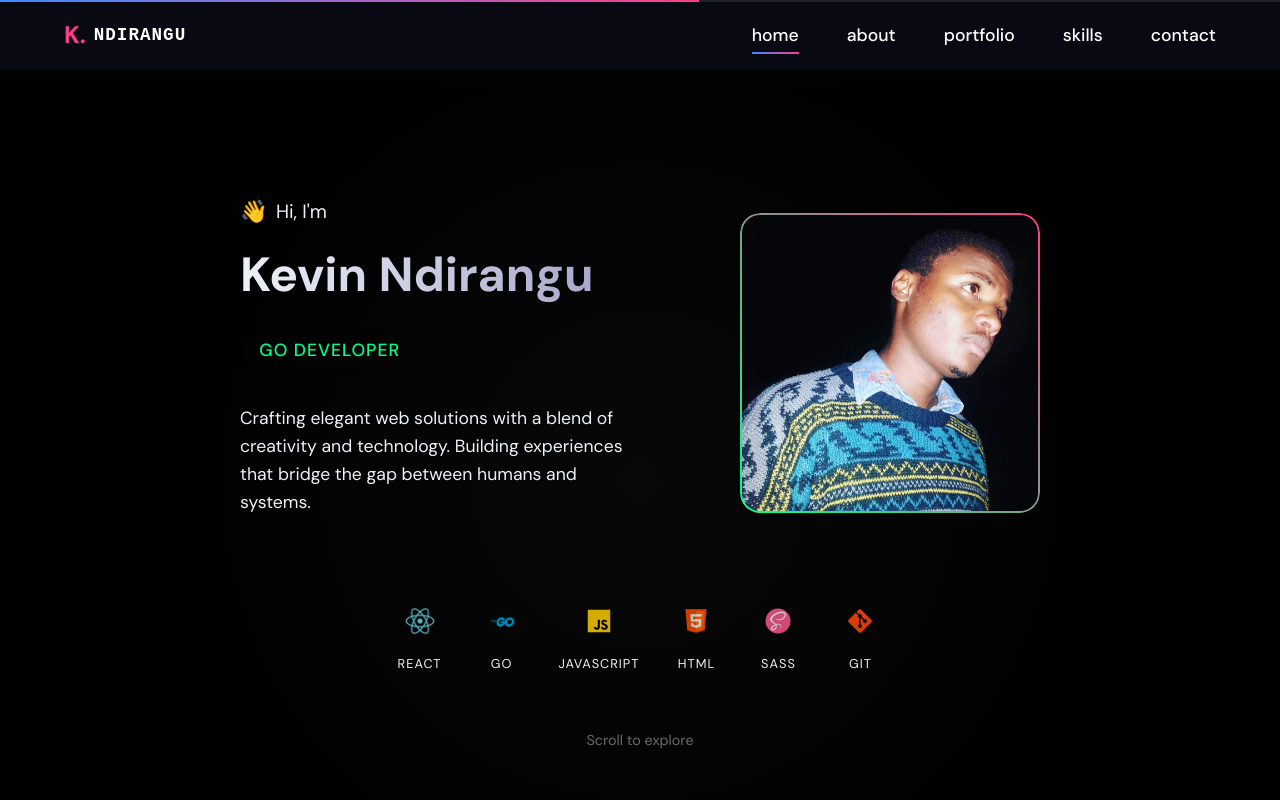
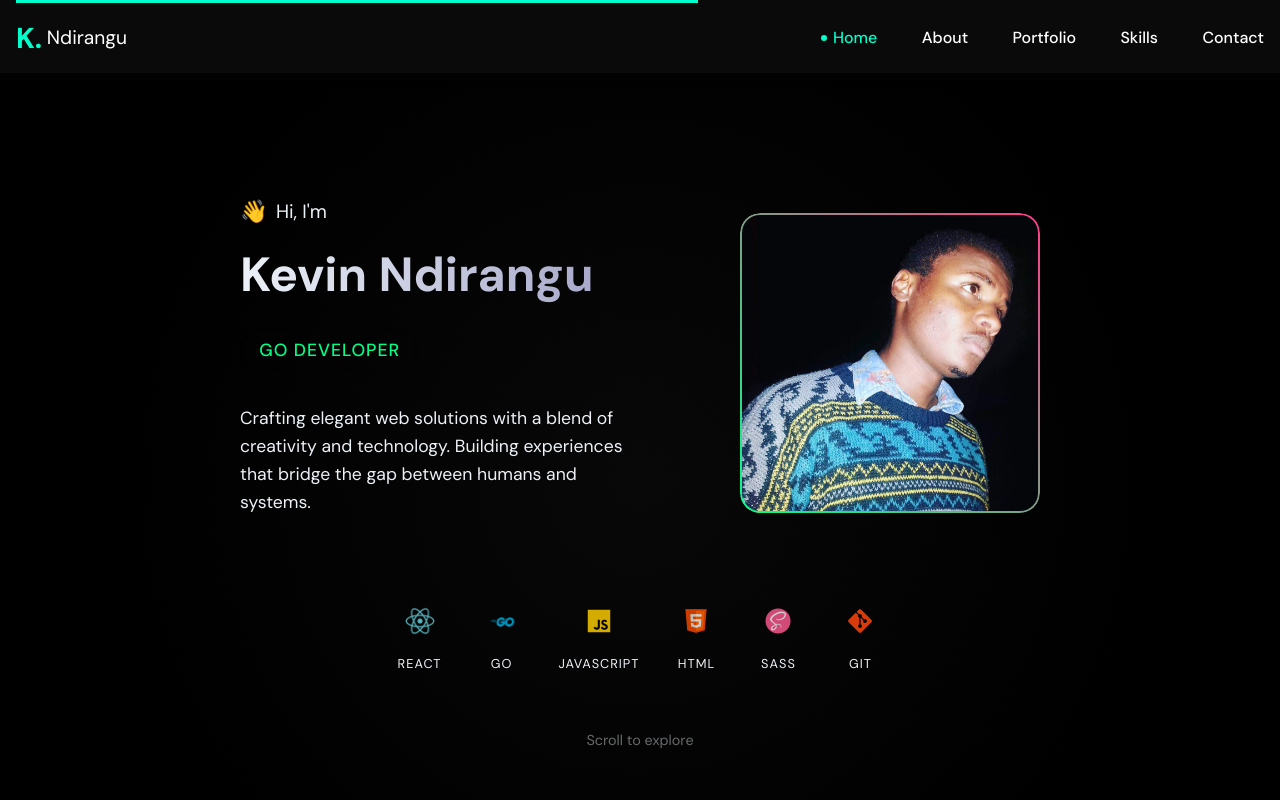
Before and after one commit to placcbo/portfolio-Kevin, a React (Vite) app: page / in a window 1280 px wide. Shown: the top 800 px of the page. Built offline with nearby package versions, Linux system fonts and the light colour scheme.

Commit message:
fixed the hamburger menu transition effect, previously it was lagging and there was a conflict in the style, had to change transition all to be specifically target the hamburger menu

```diff
--- a/src/Components/Navbar/Navbar.jsx
+++ b/src/Components/Navbar/Navbar.jsx
@@ -15,7 +15,6 @@ const Navbar = () => {
       const docHeight = document.documentElement.scrollHeight - window.innerHeight;
       const progress = (scrollTop / docHeight) * 100;
       setScrollProgress(progress);
-
 
       sections.forEach(section => {
         const element = document.getElementById(section);
@@ -38,7 +37,6 @@ const Navbar = () => {
       animate={{ y: 0, opacity: 1 }}
       transition={{ duration: 0.6 }}
     >
-      {/* Scroll Progress Indicator */}
       <div className="progress-indicator">
         <motion.div
           className="progress-bar"
@@ -49,7 +47,6 @@ const Navbar = () => {
       </div>
 
       <div className="navbar-content">
-        {/* Logo */}
         <motion.div
           className="navbar-logo"
           whileHover={{ scale: 1.1 }}
@@ -61,7 +58,6 @@ const Navbar = () => {
           </a>
         </motion.div>
 
-        {/* Desktop Navigation */}
         <ul className="desktop-nav">
           {sections.map((section) => (
             <motion.li
@@ -85,18 +81,16 @@ const Navbar = () => {
           ))}
         </ul>
 
-        {/* Mobile Menu Button */}
         <motion.button
           className="mobile-menu-button"
           onClick={() => setIsMenuOpen(!isMenuOpen)}
           whileHover={{ rotate: 90 }}
           whileTap={{ scale: 0.9 }}
         >
-          <span className="menu-icon"></span>
+          <span className={`menu-icon ${isMenuOpen ? 'active' : ''}`}></span>
         </motion.button>
       </div>
 
-      {/* Mobile Navigation Panel */}
       <AnimatePresence>
         {isMenuOpen && (
           <motion.div
--- a/src/Components/Navbar/Navbar.scss
+++ b/src/Components/Navbar/Navbar.scss
@@ -1,170 +1,94 @@
-// Developer Theme Colors
-$primary-color: #3d8aff;
-$secondary-color: #ff3d8a;
-$dark-bg: #0a0a14;
-$light-bg: #f5f5ff;
+// Navbar.scss
 
 .eclipse-navbar {
   position: fixed;
-
-
-
   top: 0;
   left: 0;
-  right: 0;
-  height: 70px;
+  width: 100%;
   z-index: 1000;
-  background: rgba(10, 10, 20, 0.7); // Visible background by default
-  transition: background 0.3s ease-in-out;
+  background: #0a0a0a;
+  color: white;
+  box-shadow: 0 2px 10px rgba(0, 0, 0, 0.4);
+  font-family: 'Segoe UI', Tahoma, Geneva, Verdana, sans-serif;
+  padding: 0 1rem;
 }
 
-// Progress Indicator (for scroll tracking)
 .progress-indicator {
-  position: fixed;
-  top: 0;
-  left: 0;
-  right: 0;
-  height: 2px;
-  background: rgba(255, 255, 255, 0.1);
-  z-index: 1001;
+  height: 3px;
+  background: transparent;
 
   .progress-bar {
-    height: 100%;
-    background: linear-gradient(90deg, $primary-color, $secondary-color);
+    height: 3px;
+    background: #00ffcc;
     width: 0%;
-    transition: width 0.3s ease-in-out;
   }
 }
 
-// Navbar Content (Glassmorphism Base)
 .navbar-content {
+  display: flex;
+  justify-content: space-between;
+  align-items: center;
+  height: 70px;
   position: relative;
-  display: flex;
-  align-items: center;
-  justify-content: space-between;
-  height: 100%;
-  padding: 0 var(--spacing-4);
-  background: rgba(10, 10, 20, 0.85);
-  backdrop-filter: blur(10px);
-  box-shadow: 0 2px 10px rgba(0, 0, 0, 0.3);
-  transition: background 0.3s ease-in-out;
-  overflow: visible; // Prevent clipping on large screens
-
-  @media (min-width: 1200px) {
-    padding: 0 var(--spacing-6);
-  }
-
-  @media (min-width: 1440px) {
-    padding: 0 10vw;
-  }
 }
 
-// Logo Section
 .navbar-logo {
   .logo-link {
+    text-decoration: none;
     display: flex;
     align-items: center;
-    text-decoration: none;
-    color: white;
-    font-weight: 700;
+    gap: 0.3rem;
 
     .logo-letter {
-      font-size: 1.5rem;
-      color: $secondary-color;
-      margin-right: 8px;
-      position: relative;
-
-      &::after {
-        content: "";
-        position: absolute;
-        bottom: -3px;
-        left: 0;
-        width: 100%;
-        height: 2px;
-        background: linear-gradient(90deg, $primary-color, $secondary-color);
-        transform: scaleX(0);
-        transform-origin: left;
-        transition: transform 0.3s ease-in-out;
-      }
+      font-size: 1.8rem;
+      font-weight: bold;
+      color: #00ffcc;
     }
 
     .logo-name {
-      font-size: 1.1rem;
-      text-transform: uppercase;
-      letter-spacing: 1px;
-      font-family: 'Courier New', monospace;
+      font-size: 1.2rem;
+      color: white;
     }
-  }
-
-  &:hover .logo-letter::after {
-    transform: scaleX(1);
   }
 }
 
 // Desktop Navigation
 .desktop-nav {
-  display: none; // Hidden by default for smaller screens
-  gap: 2.5rem;
   list-style: none;
-  margin: 0;
-  padding: 0;
-
-  @media (min-width: 769px) {
-    display: flex;
-  }
-
-  @media (min-width: 1200px) {
-    gap: 3rem;
-  }
-
-  @media (min-width: 1440px) {
-    gap: 4rem;
-  }
+  display: flex;
+  gap: 2rem;
 
   .nav-item {
     position: relative;
 
-    &.active .indicator {
-      transform: scaleX(1);
+    .nav-link {
+      color: white;
+      text-decoration: none;
+      font-size: 1rem;
+      font-weight: 500;
+      display: flex;
+      align-items: center;
+      gap: 0.4rem;
+
+      .indicator {
+        width: 6px;
+        height: 6px;
+        background: transparent;
+        border-radius: 50%;
+        transition: background 0.3s ease;
+      }
+
+      .text {
+        text-transform: capitalize;
+      }
     }
 
-    &:hover .indicator {
-      transform: scaleX(1);
-    }
-  }
-
-  .nav-link {
-    display: inline-block;
-    text-decoration: none;
-    color: #fff; // Improved contrast
-    font-weight: 500;
-    position: relative;
-    transition: color 0.3s ease-in-out;
-    font-family: 'DM Sans', sans-serif;
-    font-size: 1rem;
-
-    @media (min-width: 1200px) {
-      font-size: 1.1rem;
+    &.active .indicator {
+      background: #00ffcc;
     }
 
-    &:hover {
-      color: $primary-color;
-    }
-
-    .indicator {
-      position: absolute;
-      bottom: -5px;
-      left: 0;
-      width: 100%;
-      height: 2px;
-      background: linear-gradient(90deg, $primary-color, $secondary-color);
-      transform: scaleX(0);
-      transition: transform 0.3s ease-in-out;
-    }
-
-    .text {
-      position: relative;
-      z-index: 2;
+    &.active .text {
+      color: #00ffcc;
     }
   }
 }
@@ -215,11 +139,11 @@ $light-bg: #f5f5ff;
       background: transparent;
 
       &::before {
-        transform: rotate(45deg) translate(5px, 5px);
+        transform: rotate(45deg) translate(4px, 4px);
       }
 
       &::after {
-        transform: rotate(-45deg) translate(5px, -5px);
+        transform: rotate(-45deg) translate(4px, -4px);
       }
     }
   }
@@ -230,92 +154,67 @@ $light-bg: #f5f5ff;
   position: fixed;
   top: 0;
   right: 0;
-  bottom: 0;
-  width: 300px;
-  background: $dark-bg;
-  z-index: 1002;
+  height: 100vh;
+  width: 80%;
+  max-width: 300px;
+  background: #0a0a0a;
+  box-shadow: -2px 0 10px rgba(0, 0, 0, 0.6);
+  z-index: 1000;
   display: flex;
-  align-items: center;
-  justify-content: center;
-  backdrop-filter: blur(15px);
-  border-left: 1px solid rgba(255, 255, 255, 0.1);
-  transform: translateX(100%);
-  transition: transform 0.3s ease-in-out;
-
-  .panel-content {
-    width: 100%;
-    max-width: 250px;
-    position: relative;
-  }
+  flex-direction: column;
+  padding: 2rem 1.5rem;
 
   .close-button {
-    position: absolute;
-    top: 20px;
-    right: 20px;
-    font-size: 1.8rem;
     background: none;
     border: none;
     color: white;
+    font-size: 2rem;
+    align-self: flex-end;
     cursor: pointer;
-    z-index: 1003;
-
-    &:focus {
-      outline: 2px solid $primary-color;
-      border-radius: 4px;
-    }
+    margin-bottom: 2rem;
   }
 
   .mobile-nav-list {
     list-style: none;
-    margin: 0;
-    padding: 0;
+    display: flex;
+    flex-direction: column;
+    gap: 1.5rem;
 
     .mobile-nav-item {
-      margin-bottom: 2rem;
+      .mobile-nav-link {
+        color: white;
+        text-decoration: none;
+        font-size: 1.2rem;
+        font-weight: 500;
+        display: flex;
+        align-items: center;
+        gap: 0.6rem;
+
+        .mobile-indicator {
+          width: 6px;
+          height: 6px;
+          background: transparent;
+          border-radius: 50%;
+          transition: background 0.3s ease;
+        }
+
+        .mobile-text {
+          text-transform: capitalize;
+        }
+      }
 
       &.active .mobile-indicator {
-        transform: scaleX(1);
+        background: #00ffcc;
       }
 
-      &:hover .mobile-indicator {
-        transform: scaleX(1);
-      }
-    }
-
-    .mobile-nav-link {
-      display: block;
-      text-decoration: none;
-      color: rgba(255, 255, 255, 0.8);
-      font-size: 1.3rem;
-      font-weight: 500;
-      position: relative;
-      transition: color 0.3s ease;
-
-      &:hover {
-        color: $primary-color;
-      }
-
-      .mobile-indicator {
-        position: absolute;
-        left: -15px;
-        top: 50%;
-        transform: translateY(-50%);
-        width: 40px;
-        height: 2px;
-        background: linear-gradient(90deg, $primary-color, $secondary-color);
-        transform: scaleX(0);
-        transition: transform 0.3s ease;
-      }
-
-      .mobile-text {
-        position: relative;
-        z-index: 2;
+      &.active .mobile-text {
+        color: #00ffcc;
       }
     }
   }
 }
 
-// Responsive Display
+// Responsive Breakpoints
 @media (max-width: 768px) {
   .desktop-nav {
     display: none;
@@ -325,29 +224,3 @@ $light-bg: #f5f5ff;
     display: block;
   }
 }
-
-@media (min-width: 769px) {
-  .mobile-nav-panel {
-    display: none;
-  }
-}
-
-// Scroll Handling
-.eclipse-navbar.scrolled {
-  background: rgba(10, 10, 20, 0.95);
-}
-
-// Responsive Padding
-@media (max-width: 768px) {
-  .navbar-content {
-    padding: 0 1.5rem;
-  }
-
-  .navbar-logo .logo-letter {
-    font-size: 1.2rem;
-  }
-
-  .navbar-logo .logo-name {
-    font-size: 0.9rem;
-  }
-}
--- a/src/Container/Header/Header.scss
+++ b/src/Container/Header/Header.scss
@@ -282,6 +282,7 @@
     display: flex;
     gap: 2.5rem;
 
+
     @media (min-width: 1200px) {
       gap: 3rem;
     }
```
